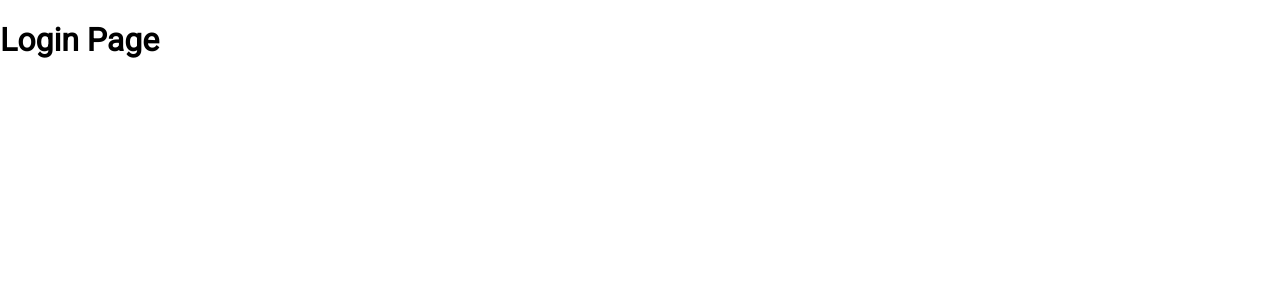
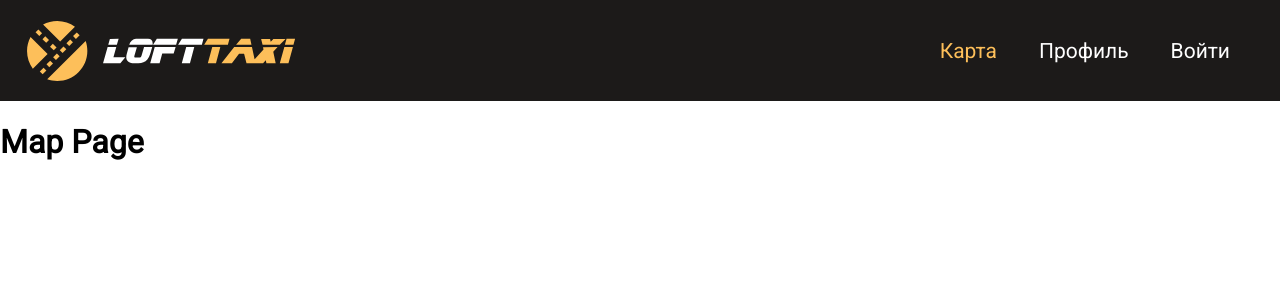
Before and after one commit to roman-ivannikov/loft-taxi, a React (Create React App) app: page / in a window 1280 px wide. Shown: the top 300 px of the page. Built offline with nearby package versions, Linux system fonts and the light colour scheme.

Commit message:
Продолжаю работать над проектом

```diff
--- a/src/App.css
+++ b/src/App.css
@@ -6,18 +6,21 @@ body {
   font-style: normal;
 }
 
+button {
+  padding: 0;
+  border: none;
+  font: inherit;
+  color: inherit;
+  background-color: transparent;
+  cursor: pointer;
+}
+
 .container {
   max-width: 1440px;
   margin: 0 auto;
   padding-left: 27px;
   padding-right: 27px;
   overflow: hidden;
-}
-
-ul {
-  padding: 0;
-  margin: 0;
-  list-style: none;
 }
 
 .header {
@@ -38,9 +41,6 @@ ul {
 
 .header__nav {
   margin-right: 23px;
-}
-
-.header__nav ul {
   display: flex;
   justify-content: space-between;
 }
--- a/src/App.js
+++ b/src/App.js
@@ -1,11 +1,49 @@
+import React from 'react';
 import './App.css';
 import Header from './components/Header';
 import LoginPage from './components/LoginPage';
+import MapPage from './components/MapPage';
+import ProfilePage from './components/ProfilePage';
 
-function App() {
-  return (
-    <LoginPage/>
-  );
+class App extends React.Component {
+  constructor( props ) {
+    super( props );
+    this.state = { currentPage: 'MapPage' };
+    this.changePage = this.changePage.bind( this );
+
+  }
+
+  navItems = [
+    { text:'Карта', page:'MapPage' },
+    { text:'Профиль', page:'ProfilePage' },
+    { text:'Войти', page:'LoginPage' }
+  ];
+
+  changePage( newPage ) {
+    this.setState( { currentPage: newPage } );
+  }
+
+  showPage = () => {
+    switch (this.state.currentPage) {
+      case 'MapPage':
+        return <MapPage/>
+      case 'ProfilePage':
+        return <ProfilePage/>
+        case 'LoginPage':
+          return <LoginPage/>
+      default:
+        return null
+    }
+  }
+
+  render() {
+    return (
+      <>
+        <Header navItems={this.navItems} currentPage={this.state.currentPage} changePage={this.changePage}/>
+        <this.showPage/>
+      </>
+    )
+  }
 }
 
 export default App;
--- a/src/components/Header.js
+++ b/src/components/Header.js
@@ -1,16 +1,13 @@
 import React from 'react';
 import logo from '../logo.svg';
+import Nav from './Nav';
 
-const Header = () => (
+const Header = ( props ) => (
     <header className="header">
         <div className="container">
             <div className="header__wrap">
                 <img src={logo} className="header__logo" alt="logo" />
-                <nav className="header__nav nav">
-                    <button href="#" className="nav__item nav__item_active">Карта</button>
-                    <button className="nav__item" href="#">Профиль</button>
-                    <button className="nav__item" href="#">Войти</button>
-                </nav>
+                <Nav {...props}></Nav>
             </div>
         </div>
     </header>
--- /dev/null
+++ b/src/components/Nav.js
@@ -0,0 +1,32 @@
+import React from "react";
+
+class Nav extends React.Component {
+    constructor( props ) {
+        super( props );
+        this.handleClick = this.handleClick.bind( this );
+    }
+
+    handleClick(e) {
+        this.props.changePage( e.target.dataset.href );
+    }
+
+    NavItem = ({ page, text }) => {
+        let classItem = 'nav__item';
+        if ( page === this.props.currentPage ) {
+            classItem += ' nav__item_active';
+        }
+        return <button type="button" className={classItem} data-href={page} onClick={this.handleClick}>{text}</button>;
+    }
+
+    render() {
+        return (
+            <nav className="header__nav nav">
+                {this.props.navItems.map( item => (
+                    <this.NavItem key={item.page} text={item.text} page={item.page}/>
+                ))}
+            </nav>
+        );
+    }
+}
+
+export default Nav;
```
